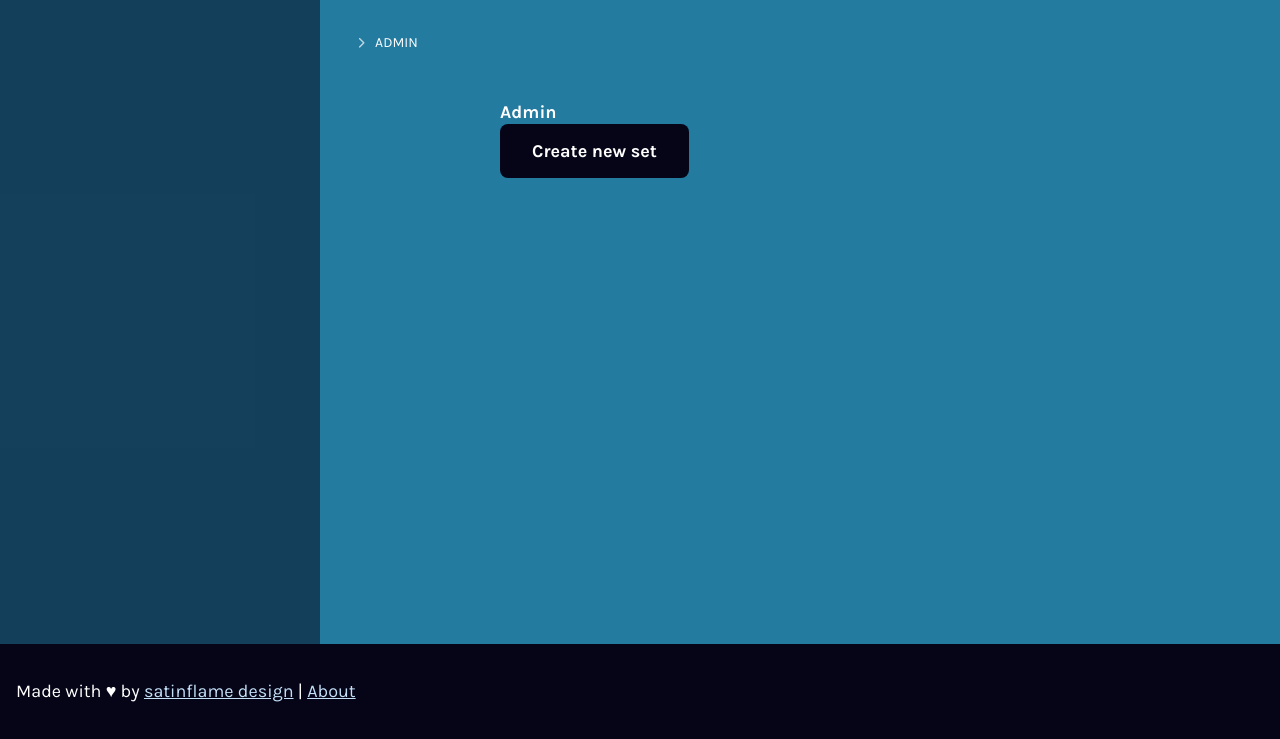
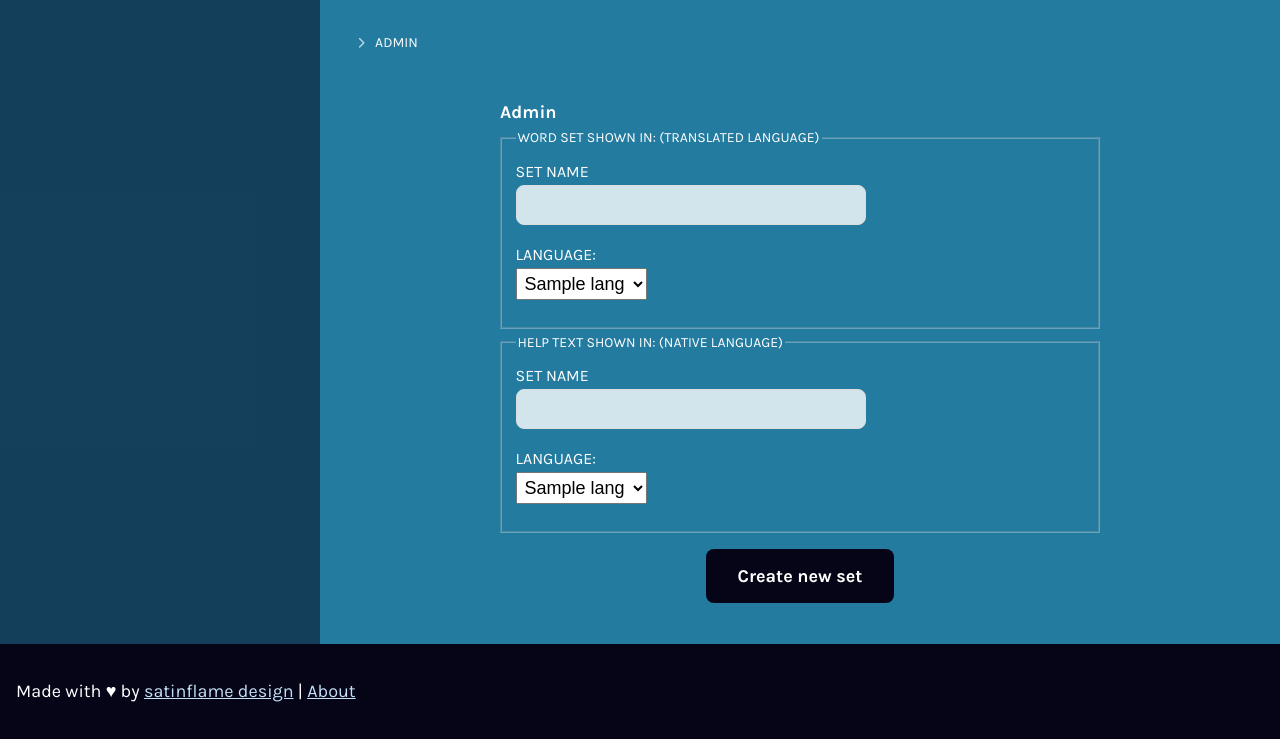
Before and after one commit to virtual/distantlife, a Flask app: template templates/createset.html in a window 1280 px wide. Shown: the part 61-800 px from the top of the page. Run offline with Flask 2, Linux system fonts and the light colour scheme; the template is opened without the code that fills it: most values are stand-ins (such as "Sample title", 1, 10 or a date in 2020); some libraries are stand-ins or nearby versions.

Commit message:
add in option for creating a new set

```diff
--- a/application.py
+++ b/application.py
@@ -22,7 +22,7 @@ LANGUAGES = {
 }
 app.config['LANGUAGES'] = LANGUAGES
 
-save_words("en-to-he-fruits.csv")
+# save_words("en-to-he-fruits.csv")
 
 
 # set localization for text keys
@@ -112,6 +112,33 @@ def trainset():
       return redirect('/train')
 
 
+@app.route("/edit/set/")
+@admin_required
+@login_required
+def edit():
+    """edit set page"""
+     # words = db.execute("SELECT words.wordstr, words.pronunciation, word_type.type FROM words JOIN word_set_words ON word_set_words.word_id = words.id JOIN word_type ON words.type = word_type.id where word_set_words.word_set_id = 1")
+    setsqry = db.execute("SELECT word_sets.id as id, words.wordstr as wordstr, words.id as setnameid, word_sets.imgsrc FROM word_sets JOIN words ON word_sets.set_name_word_id = words.id WHERE word_sets.language_id =  ?", session['language']['learning'])
+    rolesqry = db.execute("SELECT roles FROM users WHERE id =  ?", session['user_id'])
+    role = rolesqry[0]['roles']
+    sets = []
+    for setinfo in setsqry:
+      # totalcount = db.execute("select count(*) as count from word_set_words where word_set_id =  ?", setinfo['id'])
+      translation = db.execute("SELECT wordstr FROM words where id = (SELECT word_translation.trans_word FROM words JOIN word_translation ON word_translation.orig_word = words.id WHERE words.id = ? AND word_translation.trans_lang = ?)", setinfo['setnameid'], session['language']['preferred'])
+
+      totalcount = db.execute("select count(*) as count from word_set_words where word_set_id =  ?", setinfo['id'])
+      setinfo = {
+        "id": setinfo['id'],
+        "set_name": setinfo['wordstr'],
+        "imgsrc": setinfo['imgsrc'],
+        "totalcount": totalcount[0]['count'],
+        "translation": translation[0]['wordstr']
+      }
+      sets.append(setinfo)
+
+    return render_template("editsets.html", sets=sets, role=role)
+
+
 @app.route("/quiz/set/", methods=["GET", "POST"])
 @login_required
 def quizset():
@@ -143,10 +170,27 @@ def quizset():
 @admin_required
 def createset():
     """create set page admin"""
+
     if request.method == "POST":
-      return render_template("createset.html")
+        if request.form.get('setname') is not None:
+
+            setname = request.form.get('setname')
+            learning_lang = request.form.get('learning_lang')
+            plang_setname = request.form.get('plang_setname')
+            preferred_lang = request.form.get('preferred_lang')
+
+            # Sets will usually be a noun
+            learning_wordid = "INSERT INTO words (language_id, type, pronunciation, wordstr) VALUES (?, ?, ?, ?)", learning_lang, 1, '', setname
+            print(learning_wordid)
+
+            preferred_wordid = "INSERT INTO words (language_id, type, pronunciation, wordstr) VALUES (?, ?, ?, ?)", preferred_lang, 1, '', plang_setname
+            print(preferred_wordid)
+
+        return render_template("editsets.html")
     else:
-      return render_template("createset.html")
+      language_options = db.execute("SELECT * FROM languages")
+      userinfo = db.execute("SELECT username, id, preferred_lang, learning_lang, created_at, email, full_name FROM users WHERE id = ?", session["user_id"])
+      return render_template("createset.html", language_options=language_options, userinfo=userinfo[0])
 
 
 @app.route("/login", methods=["GET", "POST"])
--- a/templates/createset.html
+++ b/templates/createset.html
@@ -7,7 +7,45 @@
 {% block main %}
 <header><h1>{{title_s}}</h1></header>
 
-<form>
+<form class="mx-auto centered" action="/create/set/" method="post">
+  <fieldset>
+    <legend>Word set shown in: (translated language)</legend>
+    <div class="form-group">
+      <label for="setname">{{ _('Set Name') }}</label>
+      <input required id="setname" name="setname" type="text" />
+    </div>
+    <div class="form-group">
+      <label for="learning_lang">{{ _('Language') }}:</label>
+      <select id="learning_lang" name="learning_lang">
+        {% for lang in language_options %}
+          {% if lang.id == userinfo.learning_lang %}
+          <option selected data-char="{{ lang.charcode }}" value="{{ lang.id }}">{{ lang.name }}</option>
+          {% else %}
+            <option data-char="{{ lang.charcode }}" value="{{ lang.id }}">{{ lang.name }}</option>
+          {% endif %}
+        {% endfor %}
+      </select>
+    </div>
+  </fieldset>
+  <fieldset>
+    <legend>Help text shown in: (native language)</legend>
+    <div class="form-group">
+      <label for="plang_setname">{{ _('Set Name') }}</label>
+      <input required id="plang_setname" name="plang_setname" type="text" />
+    </div>
+    <div class="form-group">
+      <label for="preferred_lang">{{ _('Language') }}:</label>
+      <select id="preferred_lang" name="preferred_lang">
+        {% for lang in language_options %}
+          {% if lang.id == userinfo.preferred_lang %}
+            <option selected data-char="{{ lang.charcode }}" value="{{ lang.id }}">{{ lang.name }}</option>
+          {% else %}
+            <option data-char="{{ lang.charcode }}" value="{{ lang.id }}">{{ lang.name }}</option>
+          {% endif %}
+        {% endfor %}
+      </select>
+    </div>
+  </fieldset>
   <button>{{ _('Create new set') }}</button>
 </form>
 {% endblock %}
```
Also changed, not shown: templates/editset.html (added, +44 -0 lines), templates/editsets.html (added, +52 -0 lines), templates/train.html (+11 -1 lines).
